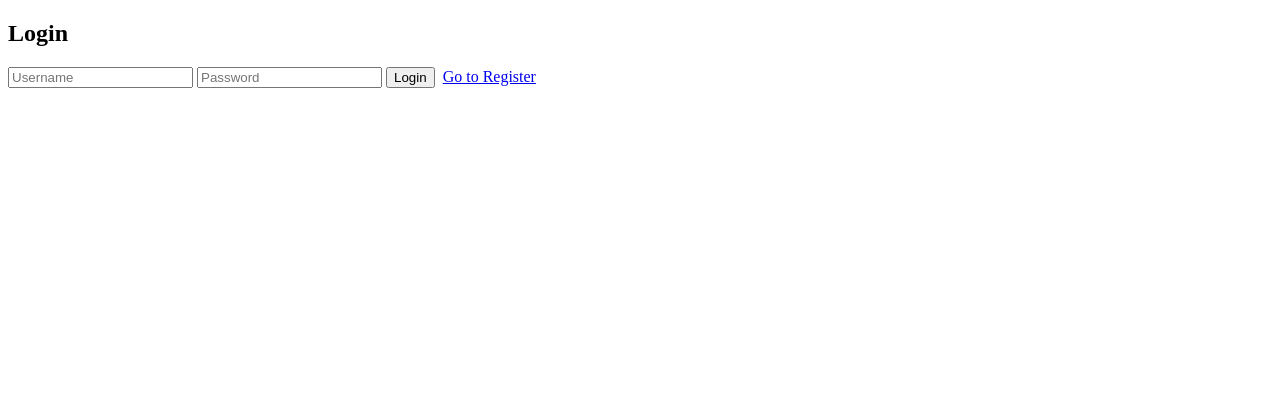
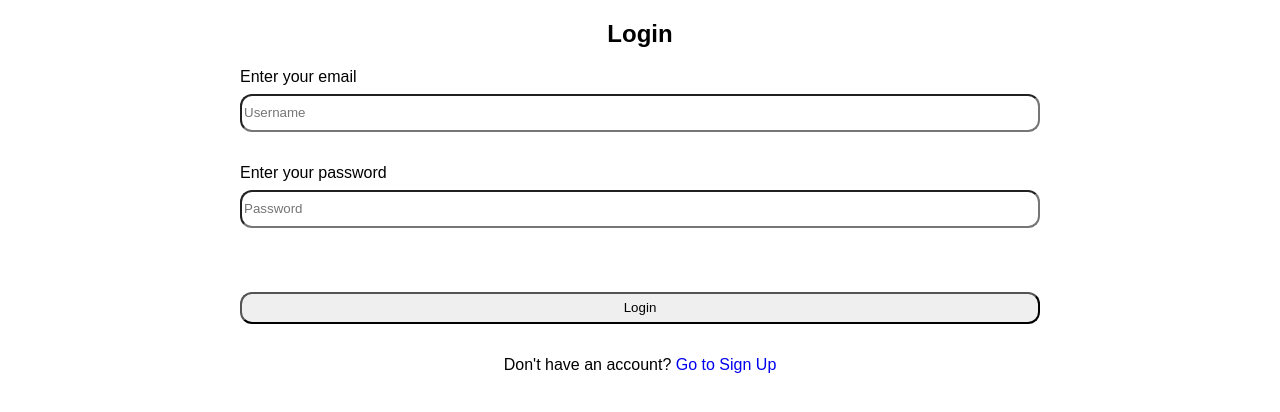
Before and after one commit to Fadi-Jawhar/Productivity-Assistant, a plain HTML site: page login/index.html in a window 1280 px wide. Drawn offline with Linux system fonts and the light colour scheme.

Commit message:
Add style

```diff
--- a/login/index.html
+++ b/login/index.html
@@ -10,10 +10,15 @@
   <body>
     <form id="loginForm">
       <h2>Login</h2>
+      <label for="username">Enter your email</label>
       <input type="text" id="username" placeholder="Username" required />
+      <label for="password">Enter your password</label>
       <input type="password" id="password" placeholder="Password" required />
       <button type="submit">Login</button>
-      &nbsp;<a href="/register/index.html">Go to Register</a>
+      <div class="signup">
+        Don't have an account?
+        <a href="/register/index.html">Go to Sign Up</a>
+      </div>
     </form>
   </body>
 </html>
--- a/login/style.css
+++ b/login/style.css
@@ -0,0 +1,74 @@
+html,
+body {
+  font-family: "Poppins", sans-serif;
+
+  font-size: 16px;
+  margin: 0px 0px 0px 0px;
+
+  h2 {
+    display: grid;
+    justify-self: center;
+  }
+
+  form {
+    display: grid;
+    margin-left: 16px;
+    margin-right: 16px;
+
+    label {
+      margin-bottom: 8px;
+    }
+
+    input {
+      margin-bottom: 32px;
+      border-radius: 12px;
+      height: 32px;
+    }
+
+    button {
+      margin-top: 32px;
+      border-radius: 12px;
+      margin-bottom: 32px;
+      height: 32px;
+    }
+
+    .signup {
+      justify-self: center;
+      a {
+        text-decoration: none;
+      }
+    }
+  }
+}
+
+@media (width > 832px) {
+  form {
+    width: 800px;
+    display: grid;
+    justify-self: center;
+
+    label {
+      margin-bottom: 8px;
+    }
+
+    input {
+      margin-bottom: 32px;
+      border-radius: 12px;
+      height: 32px;
+    }
+
+    button {
+      margin-top: 32px;
+      border-radius: 12px;
+      margin-bottom: 32px;
+      height: 32px;
+    }
+
+    .signup {
+      justify-self: center;
+      a {
+        text-decoration: none;
+      }
+    }
+  }
+}
```
